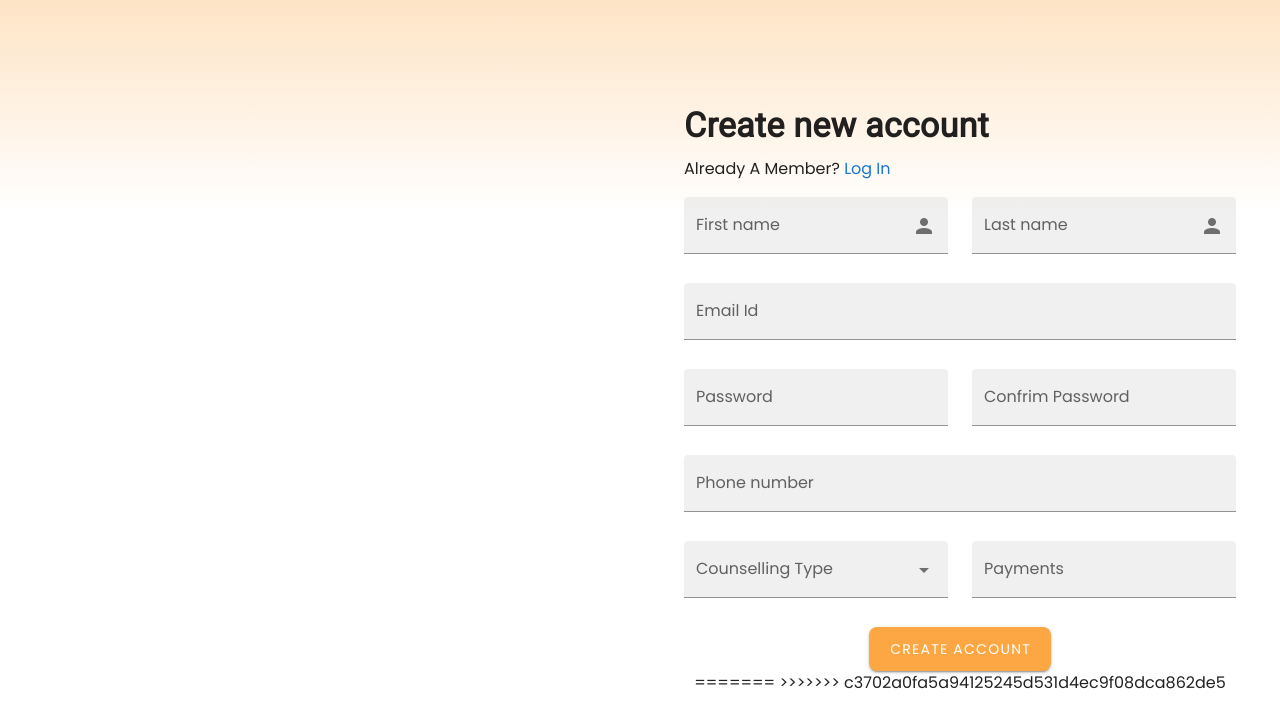
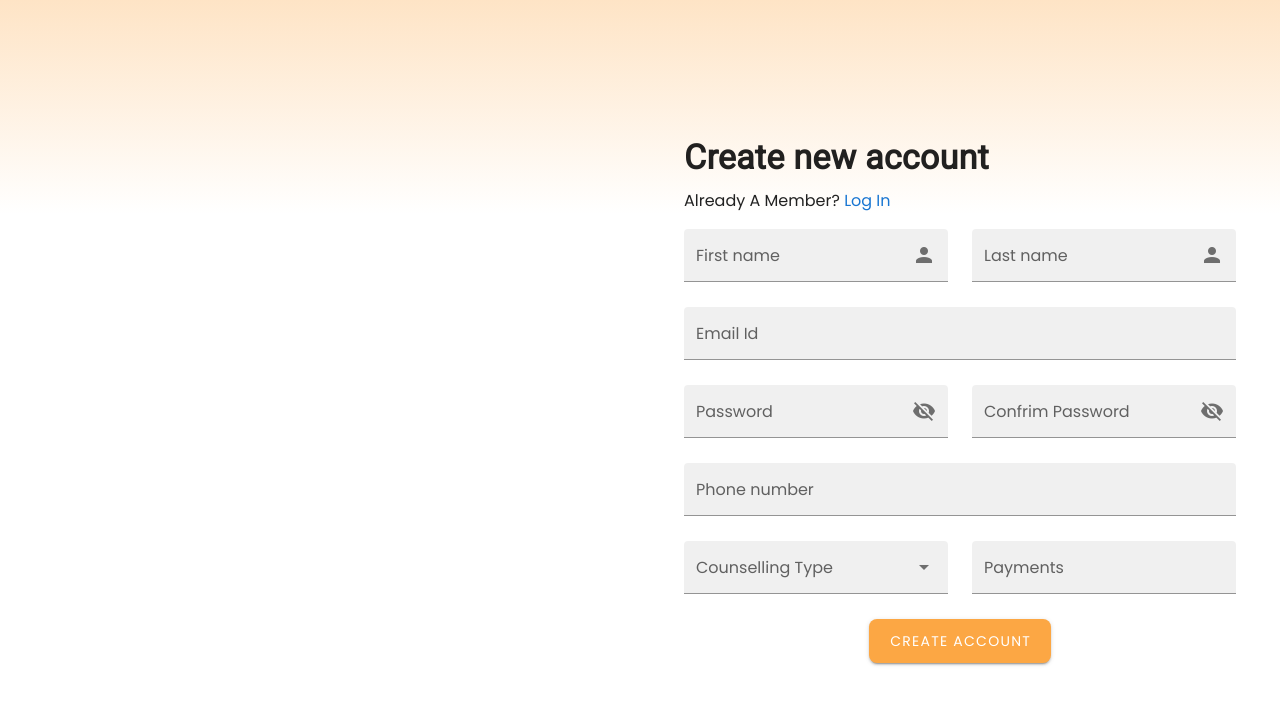
Before and after one commit to karunaGokul/LNU, a Vue app: page /client/registration in a window 1280 px wide. Shown: the top 728 px of the page. Built offline with nearby package versions, Linux system fonts and the light colour scheme.

Commit message:
registration api

```diff
--- a/src/dicontainer.ts
+++ b/src/dicontainer.ts
@@ -1,8 +1,9 @@
 import { Vue, Provide } from "vue-property-decorator";
 
-import { IAuthenticationService, AuthenticationService, IProfileService, ProfileService } from "@/service";
+import { IAuthenticationService, AuthenticationService, IProfileService, ProfileService, IRegistrationService, RegistrationService } from "@/service";
 
 export class DIContainer extends Vue {
   @Provide("authService") authService: IAuthenticationService = new AuthenticationService();
   @Provide("profileService") profileService: IProfileService = new ProfileService();
+  @Provide("registerService") registerService: IRegistrationService = new RegistrationService();
 }
--- a/src/service/index.ts
+++ b/src/service/index.ts
@@ -1,4 +1,4 @@
 export * from './base.service';
 export * from './auth.service';
 export * from './profile.service';
-// export * from './registration.service';
+export * from './registration.service';
--- a/src/service/registration.service.ts
+++ b/src/service/registration.service.ts
@@ -1,21 +1,21 @@
-import { BaseModel, LoginRequestModel, LoginResponseModel } from "@/model";
+import { BaseModel, ClientRegistrationModel } from "@/model";
 import { BaseService } from './base.service'
 
 
-export interface IAuthenticationService {
-  login(request: LoginRequestModel): Promise<Array<LoginResponseModel>>;
+export interface IRegistrationService {
+  register(request: ClientRegistrationModel): Promise<any>;
 }
 
-export class AuthenticationService
-  extends BaseService<LoginRequestModel, LoginResponseModel>
-  implements IAuthenticationService
+export class RegistrationService
+  extends BaseService<any, any>
+  implements IRegistrationService
 {
   constructor() {
     super("");
   }
 
-  public login(request: LoginRequestModel): Promise<Array<LoginResponseModel>> {
-    return this.httpPost("Authenticate", request).then(response => {
+  public register(request: ClientRegistrationModel): Promise<any> {
+    return this.httpPost("Register", request).then(response => {
       return response.data;
   });
   }
--- a/src/views/client/MainLayout/Profile.vue
+++ b/src/views/client/MainLayout/Profile.vue
@@ -95,7 +95,7 @@
 <script lang="ts">
 import { Component, Vue, Inject } from "vue-property-decorator";
 
-import { required, email, numeric, maxLength } from "vuelidate/lib/validators";
+import { required, email,  maxLength } from "vuelidate/lib/validators";
 
 import { ClientRequestModel, ClientResponseModel } from "@/model";
 
@@ -105,7 +105,7 @@ import { IProfileService } from "@/service";
   validations: {
     request: {
       name: { required },
-      contact: { required, numeric, maxLength: maxLength(10) },
+      contact: { required, maxLength: maxLength(10) },
       email: { required, email },
       queries: { required },
     },
--- a/src/views/client/Registration/Index.vue
+++ b/src/views/client/Registration/Index.vue
@@ -153,7 +153,6 @@
             </v-col>
           </v-row>
         </v-form>
-<<<<<<< HEAD
       </v-container>
     </v-col>
   </v-row>-->
@@ -204,9 +203,12 @@
             Create new account
           </h2>
           <div class="mb-4 px-8 text-h7 text-start">
-            Already A Member? <a>Log In</a>
+            Already A Member?
+            <router-link to="/client/login" class="text-decoration-none"
+              >Log In
+            </router-link>
           </div>
-          <v-form class="px-8">
+          <v-form class="px-8" @submit="register">
             <v-row>
               <v-col>
                 <v-text-field
@@ -214,7 +216,14 @@
                   color="#FCB258"
                   append-icon="mdi-account"
                   filled
-                  type="text"
+                  dense
+                  v-model="request.FirstName"
+                  required
+                  @input="$v.request.FirstName.$touch()"
+                  @blur="$v.request.FirstName.$touch()"
+                  :error-messages="
+                    $v.request.FirstName | errorMessages('FirstName')
+                  "
                 ></v-text-field>
               </v-col>
               <v-col>
@@ -223,7 +232,14 @@
                   color="#FCB258"
                   append-icon="mdi-account"
                   filled
-                  type="text"
+                  dense
+                  v-model="request.LastName"
+                  required
+                  @input="$v.request.LastName.$touch()"
+                  @blur="$v.request.LastName.$touch()"
+                  :error-messages="
+                    $v.request.LastName | errorMessages('LastName')
+                  "
                 ></v-text-field>
               </v-col>
             </v-row>
@@ -231,32 +247,65 @@
             <v-text-field
               label="Email Id"
               color="#FCB258"
-              type="text"
               filled
+              dense
+              v-model="request.Email"
+              required
+              @input="$v.request.Email.$touch()"
+              @blur="$v.request.Email.$touch()"
+              :error-messages="$v.request.Email | errorMessages('Email')"
             ></v-text-field>
             <v-row>
               <v-col>
                 <v-text-field
                   label="Password"
                   color="#FCB258"
-                  type="text"
                   filled
+                  dense
+                  v-model="request.Password"
+                  required
+                  @input="$v.request.Password.$touch()"
+                  @blur="$v.request.Password.$touch()"
+                  :error-messages="
+                    $v.request.Password | errorMessages('Password')
+                  "
+                  :type="showPassword ? 'text' : 'password'"
+                  :append-icon="showPassword ? 'mdi-eye' : 'mdi-eye-off'"
+                  @click:append="showPassword = !showPassword"
                 ></v-text-field>
               </v-col>
               <v-col>
                 <v-text-field
                   label="Confrim Password"
                   color="#FCB258"
-                  type="text"
                   filled
+                  dense
+                  v-model="request.ConfirmPassword"
+                  required
+                  @input="$v.request.ConfirmPassword.$touch()"
+                  @blur="$v.request.ConfirmPassword.$touch()"
+                  :error-messages="
+                    $v.request.ConfirmPassword
+                      | errorMessages('ConfirmPassword')
+                  "
+                  :type="showPassword ? 'text' : 'password'"
+                  :append-icon="showPassword ? 'mdi-eye' : 'mdi-eye-off'"
+                  @click:append="showPassword = !showPassword"
                 ></v-text-field>
               </v-col>
             </v-row>
             <v-text-field
               label="Phone number"
               color="#FCB258"
-              type="text"
               filled
+              dense
+              v-model="request.PhoneNumber"
+              required
+              @input="$v.request.PhoneNumber.$touch()"
+              @blur="$v.request.PhoneNumber.$touch()"
+              :error-messages="
+                $v.request.PhoneNumber | errorMessages('PhoneNumber')
+              "
             ></v-text-field>
             <v-row>
               <v-col>
@@ -265,6 +314,15 @@
                   label="Counselling Type"
                   color="#FCB258"
                   filled
+                  dense
+                  v-model="request.CounsellingType"
+                  required
+                  @input="$v.request.CounsellingType.$touch()"
+                  @blur="$v.request.CounsellingType.$touch()"
+                  :error-messages="
+                    $v.request.CounsellingType
+                      | errorMessages('CounsellingType')
+                  "
                 ></v-select>
               </v-col>
               <v-col>
@@ -273,6 +331,14 @@
                   color="#FCB258"
                   type="text"
                   filled
+                  dense
+                  v-model="request.Payments"
+                  required
+                  @input="$v.request.Payments.$touch()"
+                  @blur="$v.request.Payments.$touch()"
+                  :error-messages="
+                    $v.request.Payments | errorMessages('Payments')
+                  "
                 ></v-text-field>
               </v-col>
             </v-row>
@@ -283,45 +349,68 @@
                 class="white--text rounded-lg"
                 large
                 type="submit"
+                @click.prevent="register"
                 >Create account</v-btn
               >
             </div>
           </v-form>
         </div>
-=======
->>>>>>> c3702a0fa5a94125245d531d4ec9f08dca862de5
       </v-container>
     </v-col>
   </v-row>
 </template>
 
 <script lang="ts">
-import { Component, Vue } from "vue-property-decorator";
-import { required, sameAs } from "vuelidate/lib/validators";
+import { Component, Vue, Inject } from "vue-property-decorator";
+import {
+  required,
+  sameAs,
+  numeric,
+  maxLength,
+  email,
+} from "vuelidate/lib/validators";
 
 import { ClientRegistrationModel } from "@/model";
+import { IRegistrationService } from "@/service";
 
 @Component({
   validations: {
     request: {
-      fullname: { required },
-      contact: { required },
-      email: { required },
-      password: { required },
-      confirmpassword: { required, sameAsPassword: sameAs("password") },
-      counsellingtype: { required },
-      payements: { required },
+      FirstName: { required },
+      LastName: { required },
+      Email: { required, email },
+      Password: { required },
+      ConfirmPassword: { sameAsPassword: sameAs("password") },
+      Payments: { required },
+      CounsellingType: { required },
+      PhoneNumber: { required, numeric, maxLength: maxLength(10) },
     },
   },
 })
 export default class ClientRegistration extends Vue {
+  @Inject("registerService") registerService: IRegistrationService;
   public request: ClientRegistrationModel = new ClientRegistrationModel();
   public showPassword: boolean = false;
   public items = ["Foo", "Bar", "Fizz", "Buzz"];
 
   public register() {
     this.$v.$touch();
-    console.log(this.request);
+    if (!this.$v.$invalid) {
+      console.log(this.request);
+
+      this.registerService.register(this.request).then(
+        (response: Array<ClientRegistrationModel>) => {
+          console.log(response);
+          this.$router.push("home/dashboard");
+        },
+        (err) => {
+          if (err.response.status === 400) {
+            // this.snackbarText = err.response.data;
+            // this.snackbar = true;
+          }
+        }
+      );
+    }
   }
 }
 </script>
```
Also changed, not shown: src/model/registration.model.ts (+5 -3 lines).
